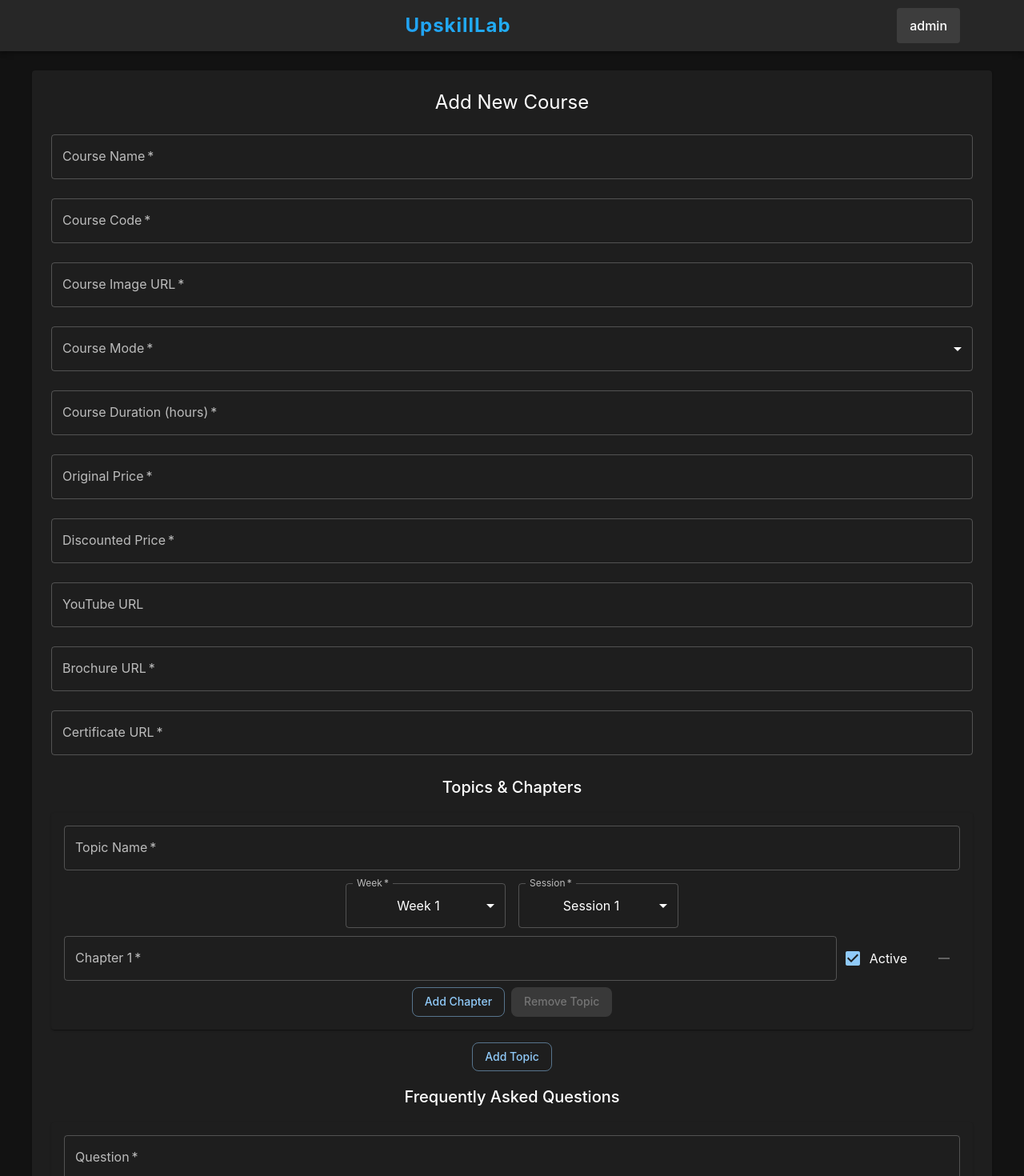
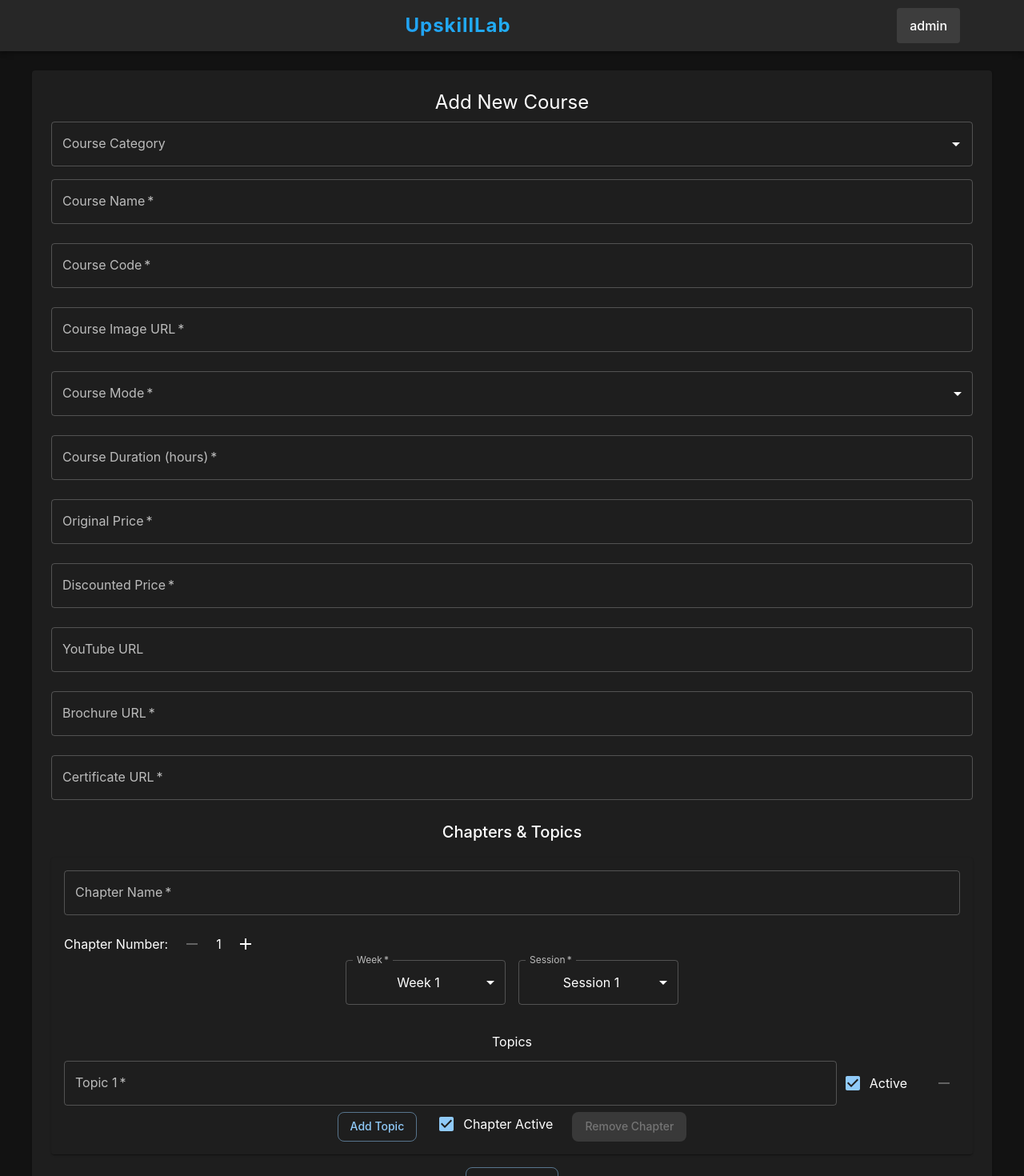
Before and after one commit to namanpy/upskill-admin, a React (Create React App) app: page /courses/add in a window 1280 px wide. Shown: the top 1470 px of the page at 80% size. Built offline with nearby package versions, Linux system fonts and the light colour scheme; sample sign-in values are in the browser's storage; some icons are missing.

Commit message:
Refactor :- Add course fixes

```diff
--- a/package.json
+++ b/package.json
@@ -8,6 +8,7 @@
     "@mui/icons-material": "^7.0.1",
     "@mui/material": "^7.0.1",
     "@tanstack/react-query": "^5.70.0",
+    "lodash": "^4.17.21",
     "react": "^19.1.0",
     "react-dom": "^19.1.0",
     "react-router-dom": "^7.4.1",
@@ -20,6 +21,7 @@
     "@testing-library/react": "^16.2.0",
     "@testing-library/user-event": "^13.5.0",
     "@types/jest": "^27.5.2",
+    "@types/lodash": "^4.17.16",
     "@types/material-ui": "^0.21.18",
     "@types/node": "^16.18.126",
     "@types/react": "^19.0.12",
--- /dev/null
+++ b/src/pages/category/category-search.tsx
@@ -0,0 +1,102 @@
+import React, { useState, useEffect } from "react";
+import { Autocomplete, TextField, CircularProgress } from "@mui/material";
+import apiClient from "../../repo/api";
+import { debounce } from "lodash";
+
+interface CategoryOption {
+  _id: string;
+  categoryName: string;
+}
+
+interface CategorySearchProps {
+  value: CategoryOption | null;
+  onChange: (value: CategoryOption | null) => void;
+  label?: string;
+}
+
+const CategorySearch: React.FC<CategorySearchProps> = ({
+  value,
+  onChange,
+  label = "Select Category",
+}) => {
+  const [open, setOpen] = useState(false);
+  const [options, setOptions] = useState<CategoryOption[]>([]);
+  const [loading, setLoading] = useState(false);
+  const [inputValue, setInputValue] = useState("");
+
+  const fetchCategories = async (searchString: string) => {
+    try {
+      setLoading(true);
+      const response = await apiClient.getCategories({
+        searchString,
+        limit: 10,
+      });
+      const categories = response.data.map((category) => ({
+        _id: category._id,
+        categoryName: category.categoryName,
+      }));
+      setOptions(categories);
+    } catch (error) {
+      console.error("Error fetching categories:", error);
+      setOptions([]);
+    } finally {
+      setLoading(false);
+    }
+  };
+
+  // Debounce the API call to prevent too many requests
+  const debouncedFetch = debounce(fetchCategories, 300);
+
+  useEffect(() => {
+    if (open) {
+      fetchCategories("");
+    }
+  }, [open]);
+
+  useEffect(() => {
+    // Set initial input value when value prop changes
+    if (value) {
+      setInputValue(value.categoryName);
+    }
+  }, [value]);
+
+  return (
+    <Autocomplete
+      open={open}
+      onOpen={() => setOpen(true)}
+      onClose={() => setOpen(false)}
+      value={value}
+      inputValue={inputValue}
+      onChange={(_, newValue) => {
+        onChange(newValue);
+      }}
+      isOptionEqualToValue={(option, value) => option._id === value._id}
+      getOptionLabel={(option) => option.categoryName}
+      options={options}
+      loading={loading}
+      onInputChange={(_, newInputValue) => {
+        setInputValue(newInputValue);
+        debouncedFetch(newInputValue);
+      }}
+      renderInput={(params) => (
+        <TextField
+          {...params}
+          label={label}
+          InputProps={{
+            ...params.InputProps,
+            endAdornment: (
+              <React.Fragment>
+                {loading ? (
+                  <CircularProgress color="inherit" size={20} />
+                ) : null}
+                {params.InputProps.endAdornment}
+              </React.Fragment>
+            ),
+          }}
+        />
+      )}
+    />
+  );
+};
+
+export default CategorySearch;
--- a/src/pages/courses.tsx
+++ b/src/pages/courses.tsx
@@ -12,6 +12,7 @@
 } from "@mui/material";
 import { Add, Remove } from "@mui/icons-material";
 import { COURSE_MODE } from "../common/constants/course.constants";
+import CategorySearch from "./category/category-search";
 
 interface FAQ {
   _id?: string;
@@ -19,25 +20,27 @@
   answer: string;
 }
 
+interface Topic {
+  _id?: string;
+  topicName: string;
+  active: boolean;
+}
+
 interface Chapter {
   _id?: string;
   name: string;
   chapterNumber: number;
-  active: boolean;
-}
-
-interface Topic {
-  _id?: string;
-  topicName: string;
   week: number;
   session: number;
-  chapters: Chapter[];
+  topics: Topic[];
+  active: boolean;
 }
 
 interface CourseData {
   _id?: string;
   courseName: string;
   category: string;
+  categoryName: string;
   courseCode: string;
   courseImage: string;
   courseMode: string;
@@ -48,7 +51,7 @@
   brochure: string;
   certificate: string;
   active: boolean;
-  topics: Topic[];
+  chapters: Chapter[];
   faqs: FAQ[];
 }
 
@@ -56,6 +59,7 @@
   const [course, setCourse] = useState<CourseData>({
     courseName: "",
     category: "",
+    categoryName: "",
     courseCode: "",
     courseImage: "",
     courseMode: "",
@@ -66,12 +70,14 @@
     brochure: "",
     certificate: "",
     active: true,
-    topics: [
+    chapters: [
       {
-        topicName: "",
+        name: "",
+        chapterNumber: 1,
         week: 1,
         session: 1,
-        chapters: [{ name: "", chapterNumber: 1, active: true }],
+        topics: [{ topicName: "", active: true }],
+        active: true,
       },
     ],
     faqs: [{ question: "", answer: "" }],
@@ -81,28 +87,28 @@
     setCourse({ ...course, [e.target.name]: e.target.value });
   };
 
-  const handleTopicChange = (
+  const handleChapterChange = (
     index: number,
-    field: string,
-    value: string | number
-  ) => {
-    const newTopics = [...course.topics];
-    newTopics[index] = { ...newTopics[index], [field]: value };
-    setCourse({ ...course, topics: newTopics });
-  };
-
-  const handleChapterChange = (
-    tIndex: number,
-    cIndex: number,
     field: string,
     value: string | number | boolean
   ) => {
-    const newTopics = [...course.topics];
-    newTopics[tIndex].chapters[cIndex] = {
-      ...newTopics[tIndex].chapters[cIndex],
+    const newChapters = [...course.chapters];
+    newChapters[index] = { ...newChapters[index], [field]: value };
+    setCourse({ ...course, chapters: newChapters });
+  };
+
+  const handleTopicChange = (
+    cIndex: number,
+    tIndex: number,
+    field: string,
+    value: string | boolean
+  ) => {
+    const newChapters = [...course.chapters];
+    newChapters[cIndex].topics[tIndex] = {
+      ...newChapters[cIndex].topics[tIndex],
       [field]: value,
     };
-    setCourse({ ...course, topics: newTopics });
+    setCourse({ ...course, chapters: newChapters });
   };
 
   const handleFAQChange = (
@@ -115,45 +121,44 @@
     setCourse({ ...course, faqs: newFAQs });
   };
 
-  const addTopic = () => {
+  const addChapter = () => {
+    const maxChapterNumber = Math.max(
+      ...course.chapters.map((ch) => ch.chapterNumber),
+      0
+    );
     setCourse({
       ...course,
-      topics: [
-        ...course.topics,
+      chapters: [
+        ...course.chapters,
         {
-          topicName: "",
+          name: "",
+          chapterNumber: maxChapterNumber + 1,
           week: 1,
           session: 1,
-          chapters: [{ name: "", chapterNumber: 1, active: true }],
+          topics: [{ topicName: "", active: true }],
+          active: true,
         },
       ],
     });
   };
 
-  const removeTopic = (index: number) => {
-    const newTopics = course.topics.filter((_, i) => i !== index);
-    setCourse({ ...course, topics: newTopics });
+  const removeChapter = (index: number) => {
+    const newChapters = course.chapters.filter((_, i) => i !== index);
+    setCourse({ ...course, chapters: newChapters });
   };
 
-  const addChapter = (tIndex: number) => {
-    const newTopics = [...course.topics];
-    const nextChapterNumber = newTopics[tIndex].chapters.length + 1;
-    newTopics[tIndex].chapters.push({
-      name: "",
-      chapterNumber: nextChapterNumber,
-      active: true,
-    });
-    setCourse({ ...course, topics: newTopics });
+  const addTopic = (chapterIndex: number) => {
+    const newChapters = [...course.chapters];
+    newChapters[chapterIndex].topics.push({ topicName: "", active: true });
+    setCourse({ ...course, chapters: newChapters });
   };
 
-  const removeChapter = (tIndex: number, cIndex: number) => {
-    const newTopics = [...course.topics];
-    newTopics[tIndex].chapters.splice(cIndex, 1);
-    // Update remaining chapter numbers
-    newTopics[tIndex].chapters.forEach((chapter, idx) => {
-      chapter.chapterNumber = idx + 1;
-    });
-    setCourse({ ...course, topics: newTopics });
+  const removeTopic = (chapterIndex: number, topicIndex: number) => {
+    const newChapters = [...course.chapters];
+    newChapters[chapterIndex].topics = newChapters[chapterIndex].topics.filter(
+      (_, index) => index !== topicIndex
+    );
+    setCourse({ ...course, chapters: newChapters });
   };
 
   const addFAQ = () => {
@@ -168,6 +173,16 @@
     setCourse({ ...course, faqs: newFAQs });
   };
 
+  const handleCategoryChange = (
+    selectedCategory: { _id: string; categoryName: string } | null
+  ) => {
+    setCourse((prev) => ({
+      ...prev,
+      category: selectedCategory?._id || "",
+      categoryName: selectedCategory?.categoryName || "",
+    }));
+  };
+
   const handleSubmit = (e: FormEvent<HTMLFormElement>) => {
     e.preventDefault();
     console.log("Course Data Submitted:", course);
@@ -179,6 +194,16 @@
         Add New Course
       </Typography>
       <form onSubmit={handleSubmit}>
+        <CategorySearch
+          value={
+            course.category
+              ? { _id: course.category, categoryName: course.categoryName }
+              : null
+          }
+          onChange={handleCategoryChange}
+          label="Course Category"
+        />
+
         <TextField
           fullWidth
           label="Course Name"
@@ -279,26 +304,65 @@
           required
         />
         <Typography variant="h6" sx={{ mt: 2 }}>
-          Topics & Chapters
+          Chapters & Topics
         </Typography>
-        {course.topics.map((topic, tIndex) => (
-          <Paper key={tIndex} sx={{ p: 2, mt: 2 }}>
+        {course.chapters.map((chapter, cIndex) => (
+          <Paper key={cIndex} sx={{ p: 2, mt: 2 }}>
             <TextField
               fullWidth
-              label="Topic Name"
-              value={topic.topicName}
+              label="Chapter Name"
+              value={chapter.name}
               onChange={(e) =>
-                handleTopicChange(tIndex, "topicName", e.target.value)
+                handleChapterChange(cIndex, "name", e.target.value)
               }
               required
               sx={{ mb: 2 }}
             />
+            <div
+              style={{
+                display: "flex",
+                alignItems: "center",
+                gap: "10px",
+                marginRight: "16px",
+              }}
+            >
+              <Typography>Chapter Number:</Typography>
+              <IconButton
+                onClick={() =>
+                  handleChapterChange(
+                    cIndex,
+                    "chapterNumber",
+                    Math.max(1, chapter.chapterNumber - 1)
+                  )
+                }
+                disabled={chapter.chapterNumber <= 1}
+              >
+                <Remove />
+              </IconButton>
+              <Typography>{chapter.chapterNumber}</Typography>
+              <IconButton
+                onClick={() =>
+                  handleChapterChange(
+                    cIndex,
+                    "chapterNumber",
+                    chapter.chapterNumber + 1
+                  )
+                }
+                disabled={course.chapters.some(
+                  (ch, idx) =>
+                    idx !== cIndex &&
+                    ch.chapterNumber === chapter.chapterNumber + 1
+                )}
+              >
+                <Add />
+              </IconButton>
+            </div>
             <TextField
               select
               label="Week"
-              value={topic.week}
+              value={chapter.week}
               onChange={(e) =>
-                handleTopicChange(tIndex, "week", Number(e.target.value))
+                handleChapterChange(cIndex, "week", Number(e.target.value))
               }
               sx={{ width: "200px", mr: 2 }}
               required
@@ -312,11 +376,11 @@
             <TextField
               select
               label="Session"
-              value={topic.session}
+              value={chapter.session}
               onChange={(e) =>
-                handleTopicChange(tIndex, "session", Number(e.target.value))
+                handleChapterChange(cIndex, "session", Number(e.target.value))
               }
-              sx={{ width: "200px" }}
+              sx={{ width: "200px", mb: 2 }}
               required
             >
               {[...Array(10)].map((_, i) => (
@@ -325,9 +389,13 @@
                 </MenuItem>
               ))}
             </TextField>
-            {topic.chapters.map((chapter, cIndex) => (
+
+            <Typography variant="subtitle1" sx={{ mt: 2, mb: 1 }}>
+              Topics
+            </Typography>
+            {chapter.topics.map((topic, tIndex) => (
               <div
-                key={cIndex}
+                key={tIndex}
                 style={{
                   display: "flex",
                   alignItems: "center",
@@ -337,21 +405,26 @@
               >
                 <TextField
                   fullWidth
-                  label={`Chapter ${chapter.chapterNumber}`}
-                  value={chapter.name}
+                  label={`Topic ${tIndex + 1}`}
+                  value={topic.topicName}
                   onChange={(e) =>
-                    handleChapterChange(tIndex, cIndex, "name", e.target.value)
+                    handleTopicChange(
+                      cIndex,
+                      tIndex,
+                      "topicName",
+                      e.target.value
+                    )
                   }
                   required
                 />
                 <FormControlLabel
                   control={
                     <Checkbox
-                      checked={chapter.active}
+                      checked={topic.active}
                       onChange={(e) =>
-                        handleChapterChange(
+                        handleTopicChange(
+                          cIndex,
                           tIndex,
-                          cIndex,
                           "active",
                           e.target.checked
                         )
@@ -361,33 +434,45 @@
                   label="Active"
                 />
                 <IconButton
-                  onClick={() => removeChapter(tIndex, cIndex)}
-                  disabled={topic.chapters.length === 1}
+                  onClick={() => removeTopic(cIndex, tIndex)}
+                  disabled={chapter.topics.length === 1}
                 >
                   <Remove />
                 </IconButton>
               </div>
             ))}
             <Button
-              onClick={() => addChapter(tIndex)}
+              onClick={() => addTopic(cIndex)}
               variant="outlined"
               sx={{ mt: 1 }}
             >
-              Add Chapter
+              Add Topic
             </Button>
+            <FormControlLabel
+              control={
+                <Checkbox
+                  checked={chapter.active}
+                  onChange={(e) =>
+                    handleChapterChange(cIndex, "active", e.target.checked)
+                  }
+                />
+              }
+              label="Chapter Active"
+              sx={{ ml: 2 }}
+            />
             <Button
-              onClick={() => removeTopic(tIndex)}
+              onClick={() => removeChapter(cIndex)}
               variant="contained"
               color="error"
               sx={{ mt: 1, ml: 1 }}
-              disabled={course.topics.length === 1}
+              disabled={course.chapters.length === 1}
             >
-              Remove Topic
+              Remove Chapter
             </Button>
           </Paper>
         ))}
-        <Button onClick={addTopic} variant="outlined" sx={{ mt: 2 }}>
-          Add Topic
+        <Button onClick={addChapter} variant="outlined" sx={{ mt: 2 }}>
+          Add Chapter
         </Button>
 
         <Typography variant="h6" sx={{ mt: 2 }}>
```
Also changed, not shown: src/repo/api.ts (+53 -0 lines), 1 other file (tests, documents, lock files or other folders).
